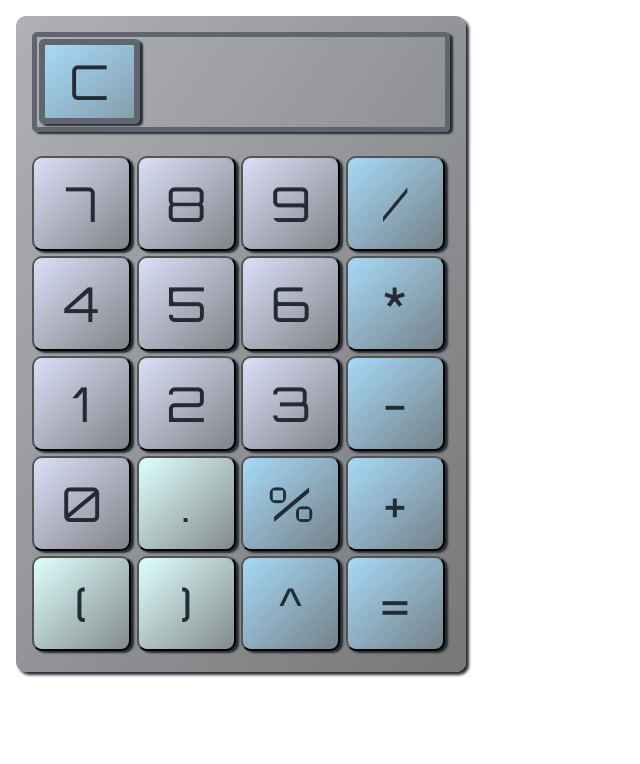
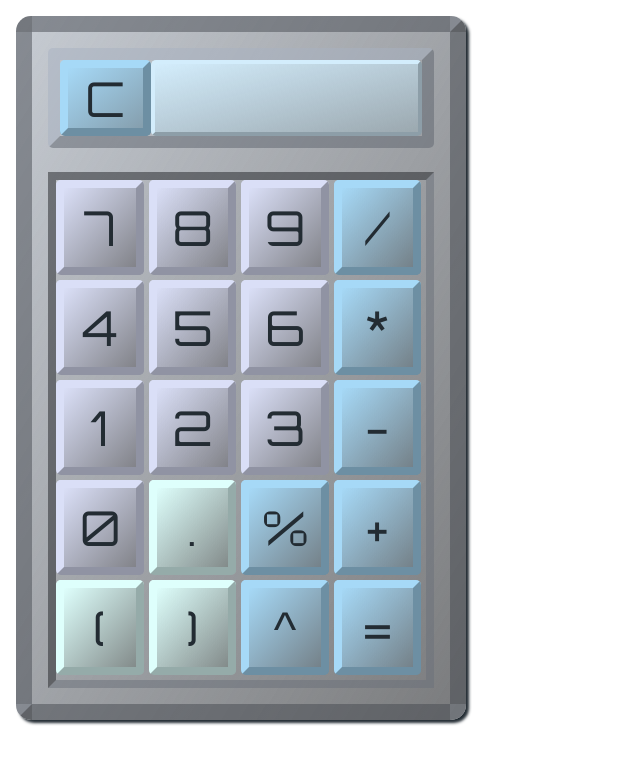
Before and after one commit to momentum-team-4/js-calculator-kylemcconaughey, a plain HTML site: page index.html in a window 1280 px wide. Shown: the whole page, without its empty margins (0-640 px from the left). Drawn offline with Linux system fonts and the light colour scheme.

Commit message:
making my calculator more 3D

```diff
--- a/index.html
+++ b/index.html
@@ -20,19 +20,19 @@
         </header>
         <main>
             <ul class="buttons">
-                <li class="seven btn"><button id="siete">7</button></li>
-                <li class="eight btn"><button id='ocho'>8</button></li>
-                <li class="nine btn"><button id='nueve'>9</button></li>
+                <li class="num seven btn"><button id="siete">7</button></li>
+                <li class="num eight btn"><button id='ocho'>8</button></li>
+                <li class="num nine btn"><button id='nueve'>9</button></li>
                 <li class="divide btn"><button id='division' class="math">/</button></li>
-                <li class="four btn"><button id='quatro'>4</button></li>
-                <li class="five btn"><button id='cinco'>5</button></li>
-                <li class="six btn"><button id='seis'>6</button></li>
+                <li class="num four btn"><button id='quatro'>4</button></li>
+                <li class="num five btn"><button id='cinco'>5</button></li>
+                <li class="num six btn"><button id='seis'>6</button></li>
                 <li class="times btn"><button id='multi' class="math">*</button></li>
-                <li class="one btn"><button id="uno">1</button></li>
-                <li class="two btn"><button id='dos'>2</button></li>
-                <li class="three btn"><button id='tres'>3</button></li>
+                <li class="num one btn"><button id="uno">1</button></li>
+                <li class="num two btn"><button id='dos'>2</button></li>
+                <li class="num three btn"><button id='tres'>3</button></li>
                 <li class="minus btn"><button id='menos' class="math">-</button></li>
-                <li class="zero btn"><button id='cero'>0</button></li>
+                <li class="num zero btn"><button id='cero'>0</button></li>
                 <li class="dot btn"><button id='punto' class="nonnum">.</button></li>
                 <li class="modulo btn"><button id='modulo' class="math">%</button></li>
                 <li class="plus btn"><button id='mas' class="math">+</button></li>
--- a/main.css
+++ b/main.css
@@ -8,10 +8,10 @@
 header {
     display: flex;
     height: 100px;
-    border: solid 5px#60656fff;
+    border: 0.75rem outset #a7b1c280;
     margin-bottom: 1.5rem;
     border-radius: 5px;
-    box-shadow: 3px 2px 2px #232c33ff;
+
 
 }
 
@@ -20,12 +20,13 @@ header {
     width: 90%;
     min-width: 350px;
     max-width: 450px;
-    background-color: rgba(96, 101, 111, 0.5);
+    background-color: #8a93a280;
     padding: 1rem;
     /* border-radius: 5px; */
     box-shadow: 3px 3px 3px #232c33ff;
     background-image: linear-gradient(to bottom right, rgba(100,100,100,0), rgba(100,100,100,0.75));
-    border-radius: 10px;
+    border: 1rem outset #6b717b80;
+    border-radius: 15px;
 }
 
 .clear-btn {
@@ -34,13 +35,11 @@ header {
     font-size: 3rem;
     font-family: 'Orbitron', sans-serif;
     color: #232c33ff;
+    background-color: #a6d9f7ff;
+    border: 0.5rem outset #a6d9f7ff;
     border-radius: 5px;
-    height: 85px;
-    background-color: #a6d9f7ff;
-    border: solid 6px #60656fff;
-    box-shadow: 3px 2px 2px #232c33ff;
+    /* box-shadow: 3px 2px 2px #232c33ff; */
     background-image: linear-gradient(to bottom right, rgba(100,100,100,0), rgba(100,100,100,0.5));
-    margin: 1.5px 0px 0px 1.5px;
 }
 
 .display {
@@ -50,12 +49,16 @@ header {
     font-family: 'Orbitron', sans-serif;
     color: #232c33ff;
     overflow: hidden;
+    background-color: #d3edfc;
+    background-image: linear-gradient(to bottom right, rgba(100,100,100,0), rgba(100,100,100,0.5));
+    border: 0.25rem outset #d3edfc;
     border-radius: 5px;
 }
 
 .buttons {
     display: flex;
     flex-flow: wrap;
+    border: 0.5rem inset #6b717b80;
 }
 
 li button {
@@ -66,9 +69,20 @@ li button {
     font-family: 'Orbitron', sans-serif;
     color: #232c33ff;
     border-radius: 10px;
-    box-shadow: 3px 2px 2px #232c33ff;
-    background-image: linear-gradient(to bottom right, rgba(100,100,100,0), rgba(100,100,100,0.75))
+    /* box-shadow: 3px 2px 2px #232c33ff; */
+    background-image: linear-gradient(to bottom right, rgba(100,100,100,0), rgba(100,100,100,0.75));
+    border: 0.5rem outset #dadff7ff;
+    border-radius: 5px;
+}
 
+button:hover {
+    font-size: 3.25rem;
+    background-image: linear-gradient(to bottom right, rgba(200,200,200,0), rgba(100,100,100,0.5));
+}
+
+button:focus {
+    outline: 0;
+    box-shadow: inset 0px 0px 15px #232c33ff;
 }
 
 li {
@@ -79,8 +93,12 @@ li {
 
 .nonnum {
     background-color: #defffcff;
+    border: 0.5rem outset #defffcff;
+    border-radius: 5px;
 }
 
 .math {
     background-color: #a6d9f7ff;
+    border: 0.5rem outset #a6d9f7ff;
+    border-radius: 5px;
 }
--- a/main.js
+++ b/main.js
@@ -31,7 +31,6 @@ function pushable(which) {
     }
 }
 
-
 pushable(buttons)
 
 clear.addEventListener("click", function () {
```
